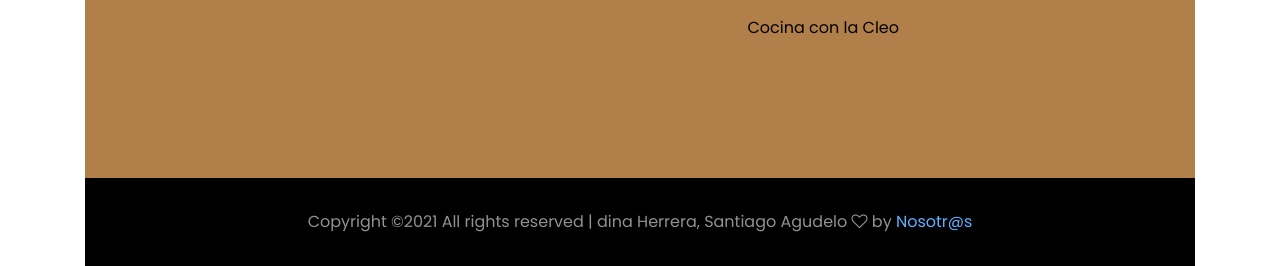
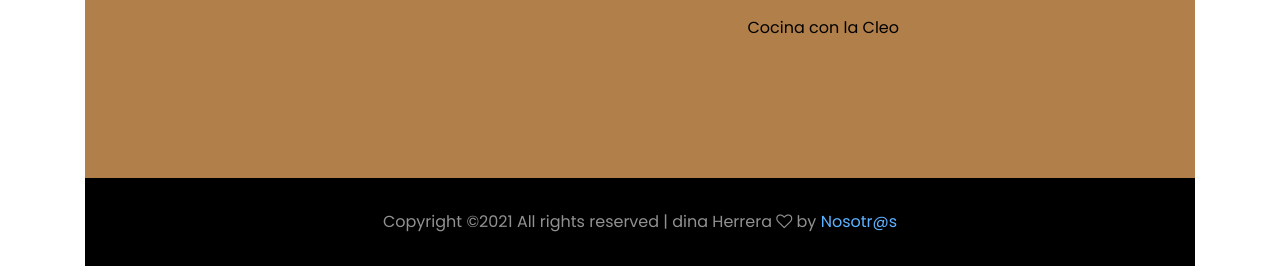
Before and after one commit to ZANTIOK/GOOD-LIFE-TIENDA-VEGETARIANA, a plain HTML site: page elements.html in a window 1280 px wide. Shown: the part 2113-2379 px from the top of the page. Drawn offline with Linux system fonts and the light colour scheme; a web font is replaced by a local one.

Commit message:
Update elements.html

```diff
--- a/elements.html
+++ b/elements.html
@@ -278,7 +278,7 @@
                         <div class="col-xl-12">
                             <p class="copy_right text-center">
                         <!-- Link back to Colorlib can't be removed. Template is licensed under CC BY 3.0. -->
-Copyright &copy;<script>document.write(new Date().getFullYear());</script> All rights reserved | dina Herrera, Santiago Agudelo  <i class="fa fa-heart-o" aria-hidden="true"></i> by <a href="https://colorlib.com" target="_blank">Nosotr@s</a>
+Copyright &copy;<script>document.write(new Date().getFullYear());</script> All rights reserved | dina Herrera  <i class="fa fa-heart-o" aria-hidden="true"></i> by <a href="https://colorlib.com" target="_blank">Nosotr@s</a>
 <!-- Link back to Colorlib can't be removed. Template is licensed under CC BY 3.0. -->
 <!-- footer end  -->
 <!-- link that opens popup -->
```
